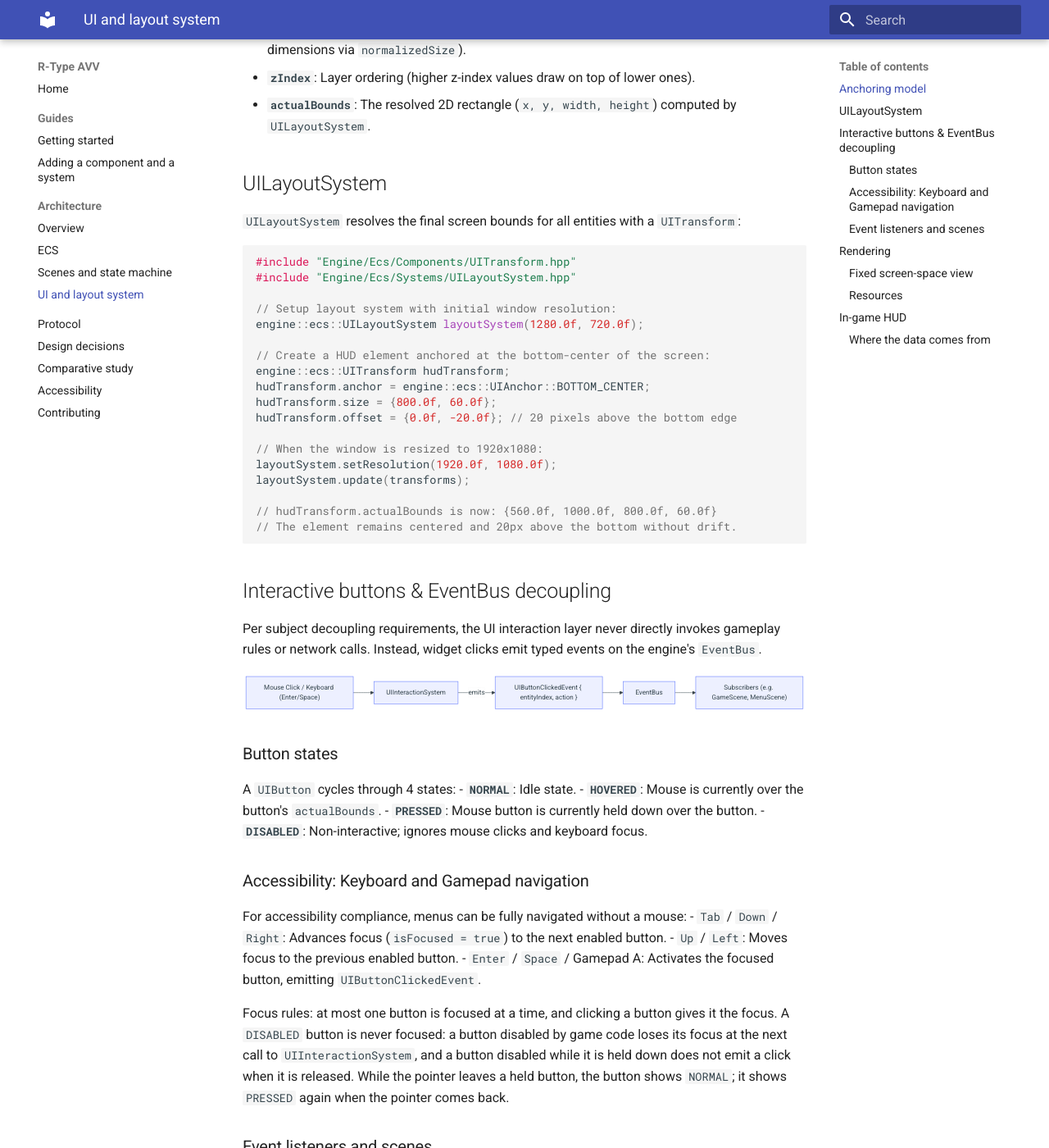
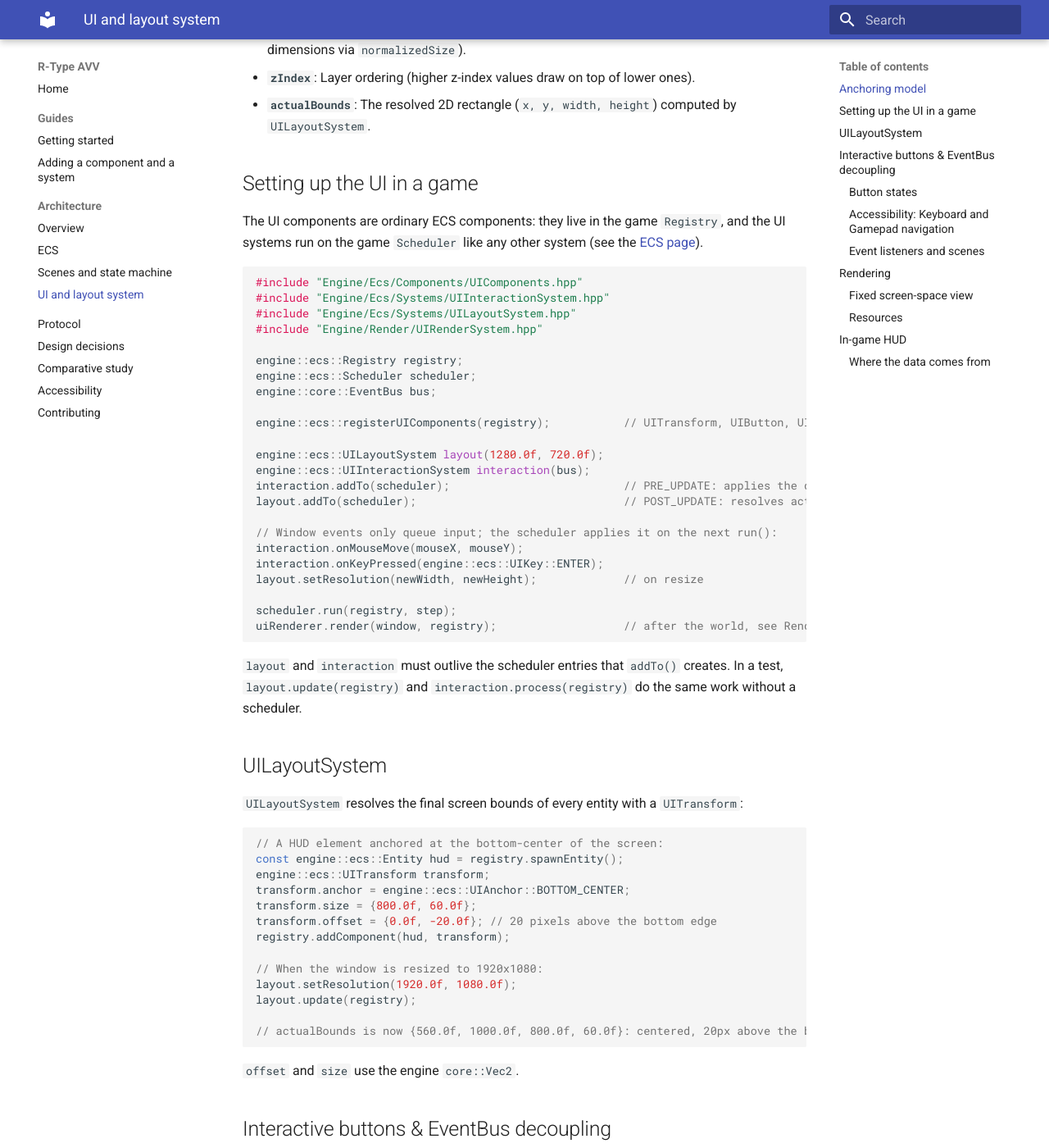
Before and after one commit to Chezrush/R-TYPE, an MkDocs documentation site: the page built from docs/architecture/ui.md, in a window 1280 px wide and 1400 px high, scrolled down 625 px. Shown: the whole window at 82% size. Built offline with MkDocs 1.6.1 and Material for MkDocs 9.7.7, drawn with Linux system fonts in a browser that asks for light colours; some of the changed text lies outside the part shown.

Commit message:
refactor(UI): run the UI systems on the Registry and Scheduler (#119)
The UI systems were written before the ECS core: they took raw sparse
arrays, indexed them by hand and defined their own Vec2.

- registerUIComponents() registers the UI components in a Registry.
- UILayoutSystem::update() and UIRenderSystem::render() take the Registry
  and iterate with the zippers; drawOrder() returns entities.
- UIInteractionSystem queues pointer and key input; process() applies it
  to the Registry, and pressed / focused buttons are Entity handles.
- addTo() registers the layout (POST_UPDATE, writes UITransform) and the
  interaction (PRE_UPDATE, reads UITransform, writes UIButton) in a
  Scheduler.
- UITransform uses core::Vec2; the UI copy of Vec2 is removed.
- HudView creates its widgets in the game Registry and kills them when
  destroyed, instead of owning its own arrays and layout.

docs/architecture/ui.md shows how to set the UI up in a game.

Co-Authored-By: Claude Opus 5.5 <noreply@anthropic.com>

````diff
--- a/docs/architecture/ui.md
+++ b/docs/architecture/ui.md
@@ -27,30 +27,62 @@ BOTTOM_LEFT (0,H) -------- BOTTOM_CENTER (W/2,H) -------- BOTTOM_RIGHT (W,H)
 - **`actualBounds`**: The resolved 2D rectangle (`x, y, width, height`) computed by
   `UILayoutSystem`.
 
+## Setting up the UI in a game
+
+The UI components are ordinary ECS components: they live in the game `Registry`, and the UI
+systems run on the game `Scheduler` like any other system (see the [ECS page](ecs.md)).
+
+```cpp
+#include "Engine/Ecs/Components/UIComponents.hpp"
+#include "Engine/Ecs/Systems/UIInteractionSystem.hpp"
+#include "Engine/Ecs/Systems/UILayoutSystem.hpp"
+#include "Engine/Render/UIRenderSystem.hpp"
+
+engine::ecs::Registry registry;
+engine::ecs::Scheduler scheduler;
+engine::core::EventBus bus;
+
+engine::ecs::registerUIComponents(registry);           // UITransform, UIButton, UIPanel, ...
+
+engine::ecs::UILayoutSystem layout(1280.0f, 720.0f);
+engine::ecs::UIInteractionSystem interaction(bus);
+interaction.addTo(scheduler);                          // PRE_UPDATE: applies the queued input
+layout.addTo(scheduler);                               // POST_UPDATE: resolves actualBounds
+
+// Window events only queue input; the scheduler applies it on the next run():
+interaction.onMouseMove(mouseX, mouseY);
+interaction.onKeyPressed(engine::ecs::UIKey::ENTER);
+layout.setResolution(newWidth, newHeight);             // on resize
+
+scheduler.run(registry, step);
+uiRenderer.render(window, registry);                   // after the world, see Rendering
+```
+
+`layout` and `interaction` must outlive the scheduler entries that `addTo()` creates. In a test,
+`layout.update(registry)` and `interaction.process(registry)` do the same work without a
+scheduler.
+
 ## UILayoutSystem
 
-`UILayoutSystem` resolves the final screen bounds for all entities with a `UITransform`:
+`UILayoutSystem` resolves the final screen bounds of every entity with a `UITransform`:
 
 ```cpp
-#include "Engine/Ecs/Components/UITransform.hpp"
-#include "Engine/Ecs/Systems/UILayoutSystem.hpp"
-
-// Setup layout system with initial window resolution:
-engine::ecs::UILayoutSystem layoutSystem(1280.0f, 720.0f);
-
-// Create a HUD element anchored at the bottom-center of the screen:
-engine::ecs::UITransform hudTransform;
-hudTransform.anchor = engine::ecs::UIAnchor::BOTTOM_CENTER;
-hudTransform.size = {800.0f, 60.0f};
-hudTransform.offset = {0.0f, -20.0f}; // 20 pixels above the bottom edge
+// A HUD element anchored at the bottom-center of the screen:
+const engine::ecs::Entity hud = registry.spawnEntity();
+engine::ecs::UITransform transform;
+transform.anchor = engine::ecs::UIAnchor::BOTTOM_CENTER;
+transform.size = {800.0f, 60.0f};
+transform.offset = {0.0f, -20.0f}; // 20 pixels above the bottom edge
+registry.addComponent(hud, transform);
 
 // When the window is resized to 1920x1080:
-layoutSystem.setResolution(1920.0f, 1080.0f);
-layoutSystem.update(transforms);
+layout.setResolution(1920.0f, 1080.0f);
+layout.update(registry);
 
-// hudTransform.actualBounds is now: {560.0f, 1000.0f, 800.0f, 60.0f}
-// The element remains centered and 20px above the bottom without drift.
+// actualBounds is now {560.0f, 1000.0f, 800.0f, 60.0f}: centered, 20px above the bottom.
 ```
+
+`offset` and `size` use the engine `core::Vec2`.
 
 ## Interactive buttons & EventBus decoupling
 
@@ -124,7 +156,7 @@ engine::render::UIRenderSystem uiRenderer(resources);
 
 window.setView(worldCamera);
 // ... draw the starfield and the entities ...
-uiRenderer.render(window, transforms, panels, bars, texts);
+uiRenderer.render(window, registry);
 window.display();
 ```
 
@@ -144,7 +176,7 @@ library:
 | --- | --- |
 | `HudController` | Listens to game events on the `EventBus` and keeps a plain `HudState` (local player, lives, score, stage, beam charge, connected players). |
 | `BeamGauge` | Beam charge: empty when idle, fills while shoot is held, empty again on release. |
-| `HudView` | Builds the widgets from `UITransform`, `UIPanel`, `UIText` and `UIProgressBar`, and copies a `HudState` into them each frame. |
+| `HudView` | Creates its widgets as entities of the game `Registry` (`UITransform`, `UIPanel`, `UIText`, `UIProgressBar`), copies a `HudState` into them each frame, and kills them when destroyed. |
 
 Bottom bar, left to right: player tags `P1`-`P4` (player colors, grey when the slot is empty,
 the local player outlined in white), ship icon and lives, stage, `BEAM` gauge (white when full),
````
Also changed, not shown: 16 other files.
